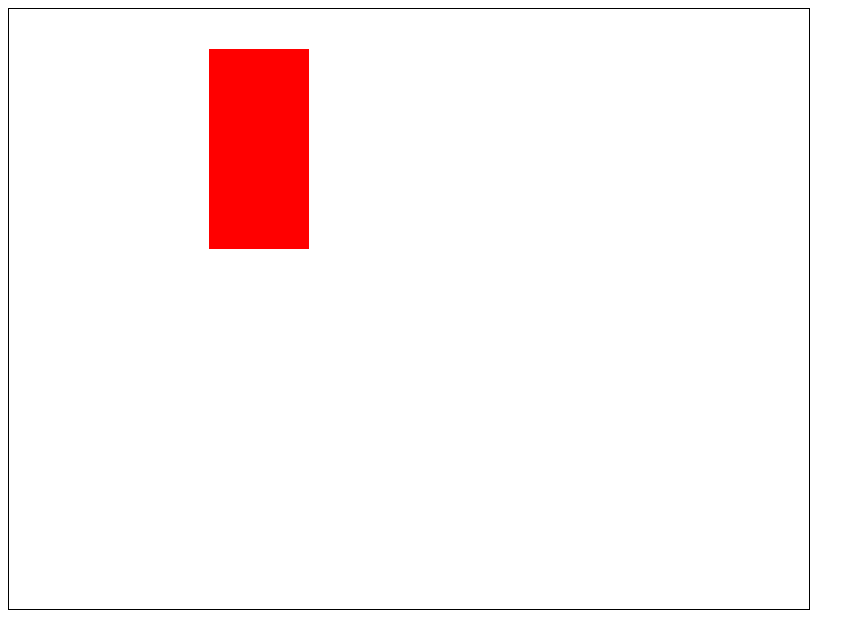
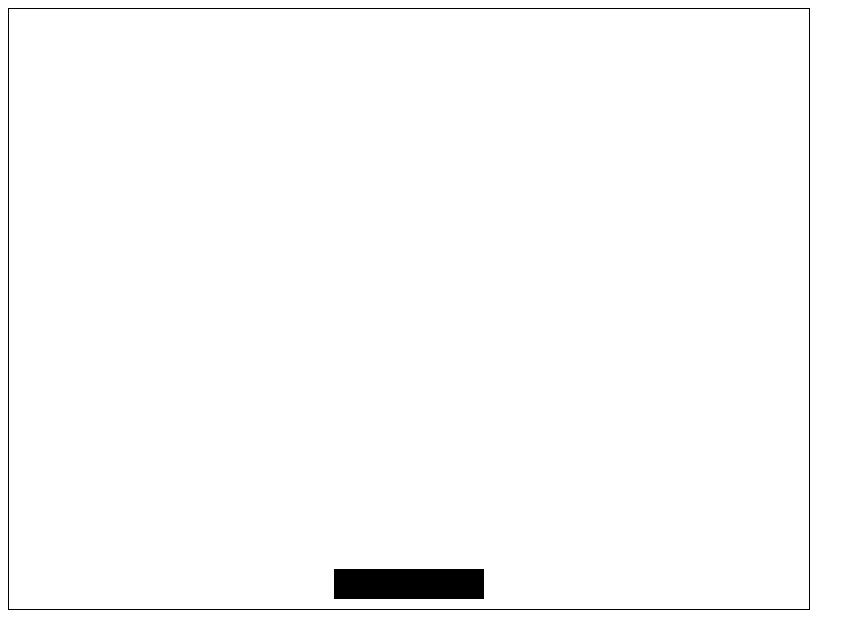
Before and after one commit to h-zahar/brick-breaker-js, a plain HTML site: page index.html in a window 1280 px wide. Shown: the whole page, without its empty margins (0-865 px from the left). Drawn offline with Linux system fonts and the light colour scheme.

Commit message:
Placed Paddle

```diff
--- a/game.js
+++ b/game.js
@@ -1,6 +1,14 @@
-const canvas = /** @type {HTMLCanvasElement} */ (document.getElementById("game-screen"));
+import Paddle from "./paddle.js";
+
+const canvas = /** @type {HTMLCanvasElement} */ (document.getElementById("canvas"));
 
 const ctx =  canvas.getContext("2d");
 
-ctx.fillStyle = "red";
-ctx.fillRect(200, 40, 100, 200);
+const GAME_WIDTH = 800;
+const GAME_HEIGHT = 600;
+
+// ctx.clearRect(0, 0, GAME_WIDTH, GAME_HEIGHT);
+
+const objPaddle = new Paddle(GAME_WIDTH, GAME_HEIGHT);
+
+objPaddle.draw(ctx);
--- a/index.html
+++ b/index.html
@@ -8,7 +8,7 @@
     <title>Brick Breaker</title>
 </head>
 <body>
-    <canvas id="game-screen" width="800" height="600"></canvas>
-    <script src="./game.js"></script>
+    <canvas id="canvas" width="800" height="600"></canvas>
+    <script type="module" src="./game.js"></script>
 </body>
 </html>
--- /dev/null
+++ b/paddle.js
@@ -0,0 +1,15 @@
+export default class Paddle {
+    constructor(gameWidth, gameHeight) {
+        this.width = 150;
+        this.height = 30;
+
+        this.position = {
+            x: (gameWidth / 2) - (this.width / 2),
+            y: gameHeight - this.height - 10
+        }
+    }
+
+    draw(/** @type {CanvasRenderingContext2D} */ ctx) {
+        ctx.fillRect(this.position.x, this.position.y, this.width, this.height);
+    }
+}
--- a/style.css
+++ b/style.css
@@ -1,3 +1,3 @@
-#game-screen {
+#canvas {
     border: 1px solid black;
 }
```
